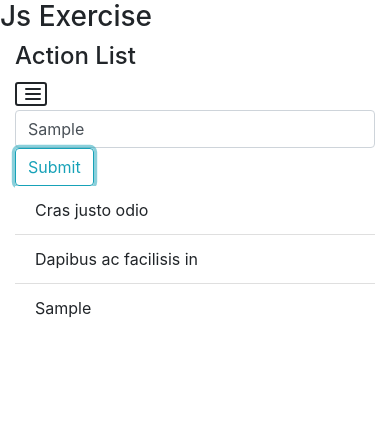
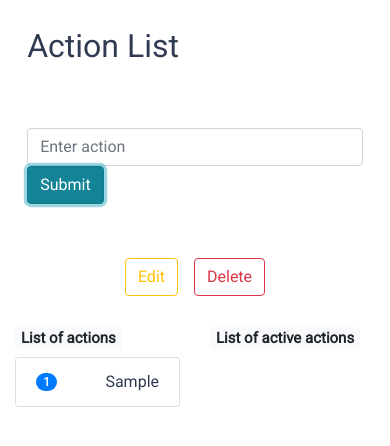
Before and after one commit to MellDenis/GPractice, a plain HTML site: page index.html in a window 390 px wide. Both pictures are taken after typing "Sample" into the empty fields and a click on the button "Submit". Drawn offline with nearby package versions, Linux system fonts and the light colour scheme.

Commit message:
Responsive

```diff
--- a/index.html
+++ b/index.html
@@ -10,37 +10,59 @@
 </head>
 
 <body>
-    <h3>Js Exercise</h3>
-    <div class="container container-fluid padding">
-        <h4>Action List</h4>
-        <svg width="2em" height="2em" viewBox="0 0 16 16" class="bi bi-card-list" fill="currentColor">
-            <path fill-rule="evenodd"
-                d="M14.5 3h-13a.5.5 0 0 0-.5.5v9a.5.5 0 0 0 .5.5h13a.5.5 0 0 0 .5-.5v-9a.5.5 0 0 0-.5-.5zm-13-1A1.5 1.5 0 0 0 0 3.5v9A1.5 1.5 0 0 0 1.5 14h13a1.5 1.5 0 0 0 1.5-1.5v-9A1.5 1.5 0 0 0 14.5 2h-13z" />
-            <path fill-rule="evenodd"
-                d="M5 8a.5.5 0 0 1 .5-.5h7a.5.5 0 0 1 0 1h-7A.5.5 0 0 1 5 8zm0-2.5a.5.5 0 0 1 .5-.5h7a.5.5 0 0 1 0 1h-7a.5.5 0 0 1-.5-.5zm0 5a.5.5 0 0 1 .5-.5h7a.5.5 0 0 1 0 1h-7a.5.5 0 0 1-.5-.5z" />
-        </svg>
-        <input type="text" class="form-control" placeholder="Enter action" pattern="[a-zA-ZáéíóúÁÉÍÓÚ]+" minlength="4"
-            maxlength="40" id="txtAction">
+    <section>
+        <div class="container padding text-md-center spaceBetween" id="firstDiv">
+            <h2>Action List</h2>
+        </div>
+    </section>
 
-        <button type="submit" class="btn btn-outline-info" id="buttonSubmit" onclick="divList()">Submit</button>
+    <section>
+        <div class="container-fluid padding spaceBetween" id="formDiv">
+            <input type="text" class="form-control" placeholder="Enter action" pattern="[a-zA-ZáéíóúÁÉÍÓÚ]+"
+                minlength="4" maxlength="40" id="txtAction">
+
+            <button type="submit" class="btn btn-info" id="buttonSubmit" onclick="divList()">Submit</button>
+        </div>
+    </section>
+
+    <div class="alert alert-warning alert-dismissible fade show" role="alert">
+        <strong>Holy guacamole!</strong> You should check on the field above.
+        <button type="button" class="close" data-dismiss="alert" aria-label="Close">
+            <span aria-hidden="true">&times;</span>
+        </button>
     </div>
 
-    <div class="container-fluid padding" id="listaAcciones">
-        <ul class="list-group list-group-flush" id="listItems">
-            <li class="list-group-item">Cras justo odio</li>
-            <li class="list-group-item">Dapibus ac facilisis in</li>
-        </ul>
+    <div id="buttonsAction" class="container d-flex justify-content-center spaceBetween">
+        <button type="submit" class="btn btn-outline-warning mr-3" id="buttonEdit" onclick="editItems()">Edit</button>
+        <button type="submit" class="btn btn-outline-danger" id="buttonDelete" onclick="deleteItems()">Delete</button>
     </div>
 
 
+    <div class="container-fluid">
+        <div class="row">
+            <div class="col-6" id="listaAcciones">
+                <h5><span class="badge badge-light">List of actions</span></h5>
+                <ol class="list-group " id="listItems">
+                    <!-- <button type="button" class="btn btn-info" id="buttonActive">A</button> -->
+                </ol>
+            </div>
 
-
+            <div class="col-6" id="accionesActivas">
+                <h5><span class="badge badge-light">List of active actions</span></h5>
+                <ol class="list-group list-group-flush" id="listActives">
+                </ol>
+            </div>
+        </div>
+    </div>
 
 
     <script src="index.js"></script>
     <script src="https://ajax.googleapis.com/ajax/libs/jquery/3.5.1/jquery.min.js"></script>
     <script src="https://cdnjs.cloudflare.com/ajax/libs/popper.js/1.16.0/umd/popper.min.js"></script>
     <script src="https://maxcdn.bootstrapcdn.com/bootstrap/4.5.2/js/bootstrap.min.js"></script>
+    <script>
+        $('.alert').hide();
+    </script>
 </body>
 
 </html>
--- a/index.js
+++ b/index.js
@@ -1,21 +1,46 @@
+//Global Variables
 var actionItem = document.getElementById("txtAction");
 var buttonSubmit = document.getElementById("buttonSubmit");
 var list = document.getElementById("listItems");
 
+//Create a list with actions
 function createList() {
-
     var valueAction = actionItem.value;
     var content = document.createTextNode(valueAction);
     var item = document.createElement('li');
-    item.setAttribute('class','list-group-item');
-    item.appendChild(content);
-    list.appendChild(item);
+    var numberItem = document.createElement('span');
+    var contentspan = document.createTextNode('1');
+    var bandera = item.value;
+    console.log(bandera);
+
+    if (valueAction != "") {
+        item.setAttribute('class', 'list-group-item d-flex justify-content-between align-items-center');
+        numberItem.setAttribute('class', 'badge badge-primary badge-pill');
+        numberItem.appendChild(contentspan);
+        item.appendChild(numberItem);
+        item.appendChild(content);
+        list.appendChild(item);
+        actionItem.value = "";
+    } else {
+        $('.alert').show();
+    }
 }
 
 //Create Event
 function divList() {
+    buttonSubmit.addEventListener("click", createList());
+}
 
-    buttonSubmit.addEventListener("click", createList());
+//Edit items
+function editItems(id) {
+    alert('Editeded');
+}
+
+//Delete Items
+function deleteItems() {
+    var childItem = list.children.length;
+    console.log(childItem);
+    while (list.firstChild) {
+        list.removeChild(list.firstChild);
+    }
 };
-
-//Comprobar input vacío
--- a/style.css
+++ b/style.css
@@ -0,0 +1,15 @@
+@import url('https://fonts.googleapis.com/css2?family=Open+Sans&family=Roboto&display=swap');
+@import url('https://fonts.googleapis.com/css2?family=Anton&display=swap');
+
+html,body {
+    font-family: 'Roboto';
+    color: #303a52;
+}
+
+.spaceBetween {
+    padding: 1.7em;
+}
+
+.buttonSpace {
+    padding: 1.5em;
+}
```
